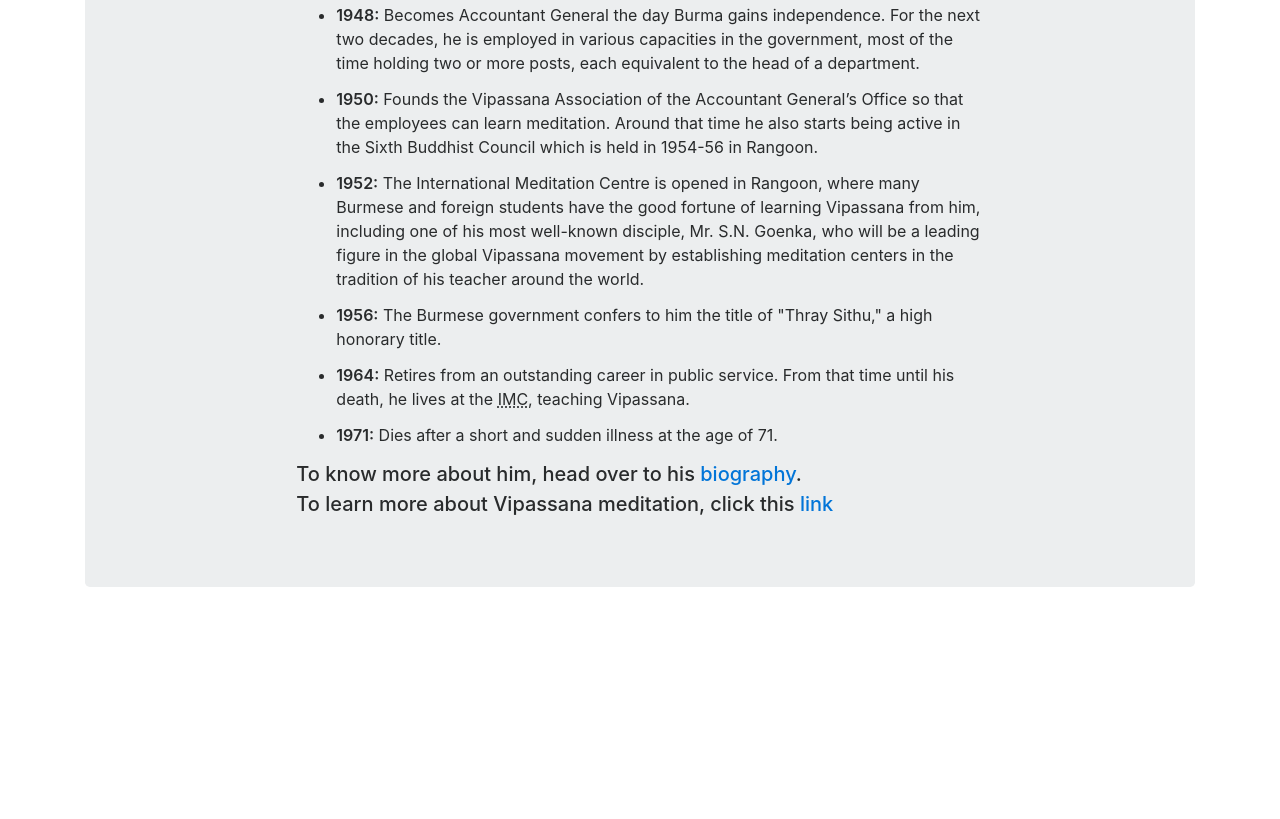
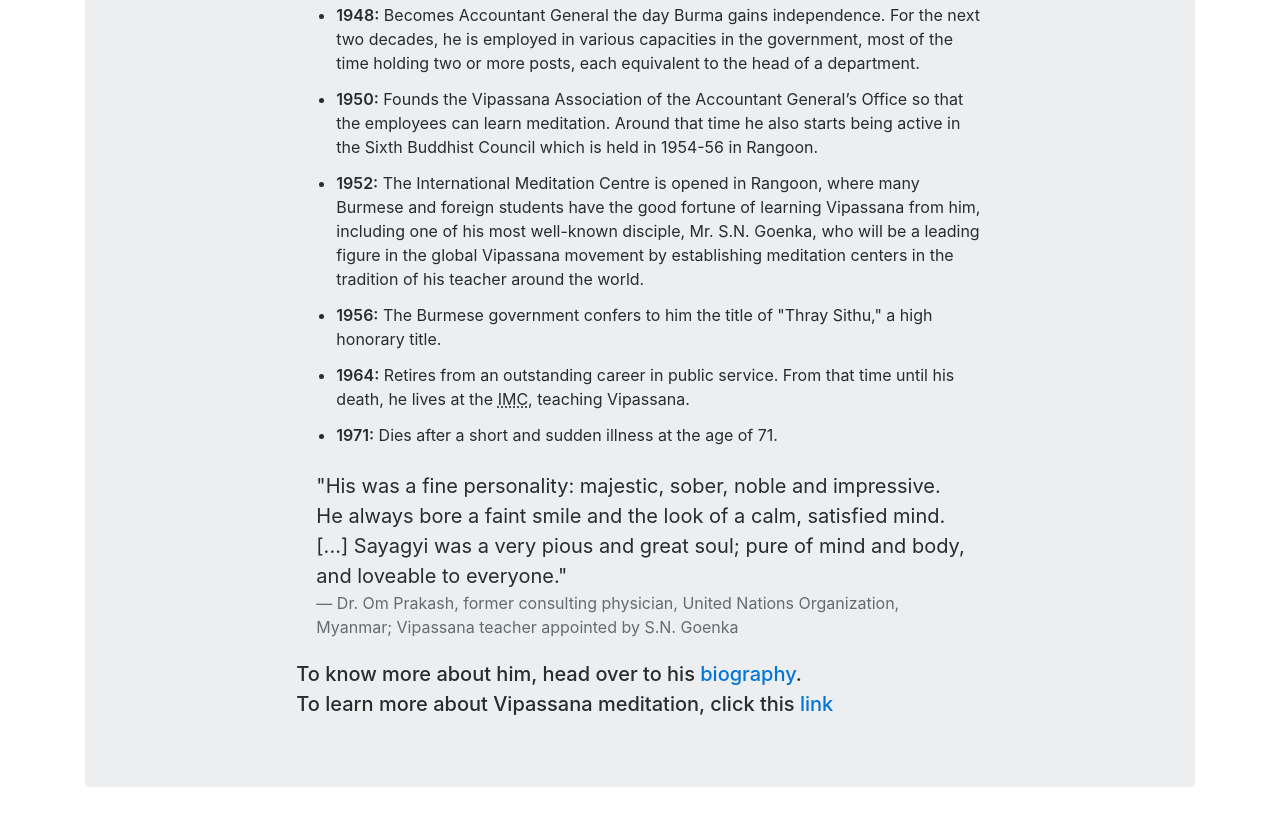
Before and after one commit to freddydumont/tribute-page, a plain HTML site: page index.html in a window 1280 px wide. Shown: the part 1932-2751 px from the top of the page. Before the commit the page ends 2551 px from the top, so only its background shows below. Drawn offline with nearby package versions, Linux system fonts and the light colour scheme; a script that the page names is missing.

Commit message:
Add blockquote

```diff
--- a/index.html
+++ b/index.html
@@ -85,7 +85,15 @@
             </div>
 
             <div class="row justify-content-center">
-                <div class="col-12 col-sm-10 col-xl-8">
+                <div class="col-sm-10 col-xl-8">
+                    <blockquote class="blockquote">
+                        <p class="mb-0">"His was a fine personality: majestic, sober, noble and impressive. He always bore a faint smile
+                            and the look of a calm, satisfied mind. [...] Sayagyi was a very pious and great soul; pure of
+                            mind and body, and loveable to everyone."</p>
+                        <footer class="blockquote-footer">Dr. Om Prakash, former consulting physician, United Nations Organization, Myanmar; Vipassana teacher
+                            appointed by S.N. Goenka</footer>
+                    </blockquote>
+
                     <h5>To know more about him, head over to his <a href="http://www.buddhanet.net/masters/u-ba-khin.htm" title="U Ba Khin's biography">biography</a>.</h5>
                     <h5>To learn more about Vipassana meditation, click this <a href="https://www.dhamma.org/" title="Vipassana meditation homepage">link</a></h5>
                 </div>
```
